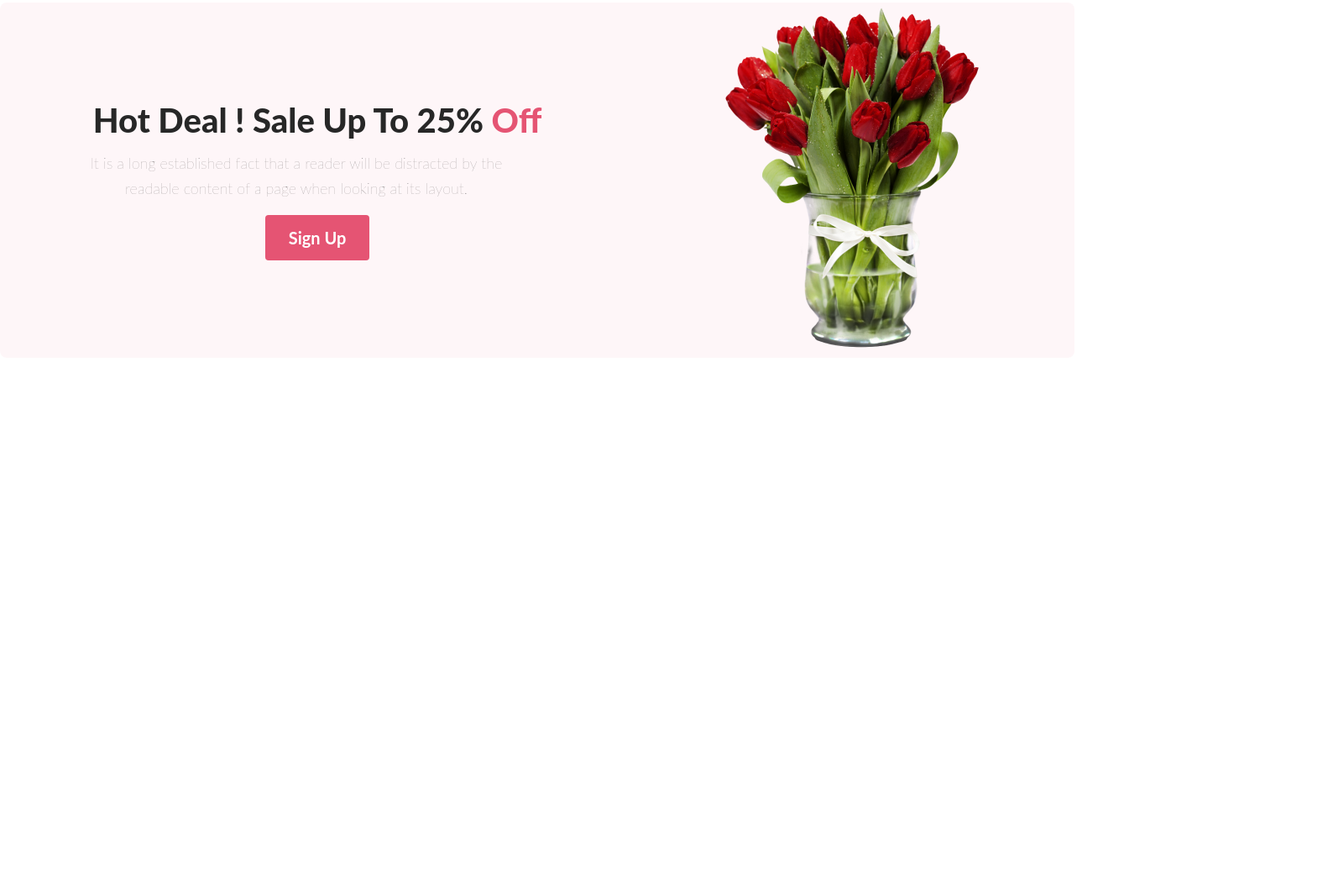
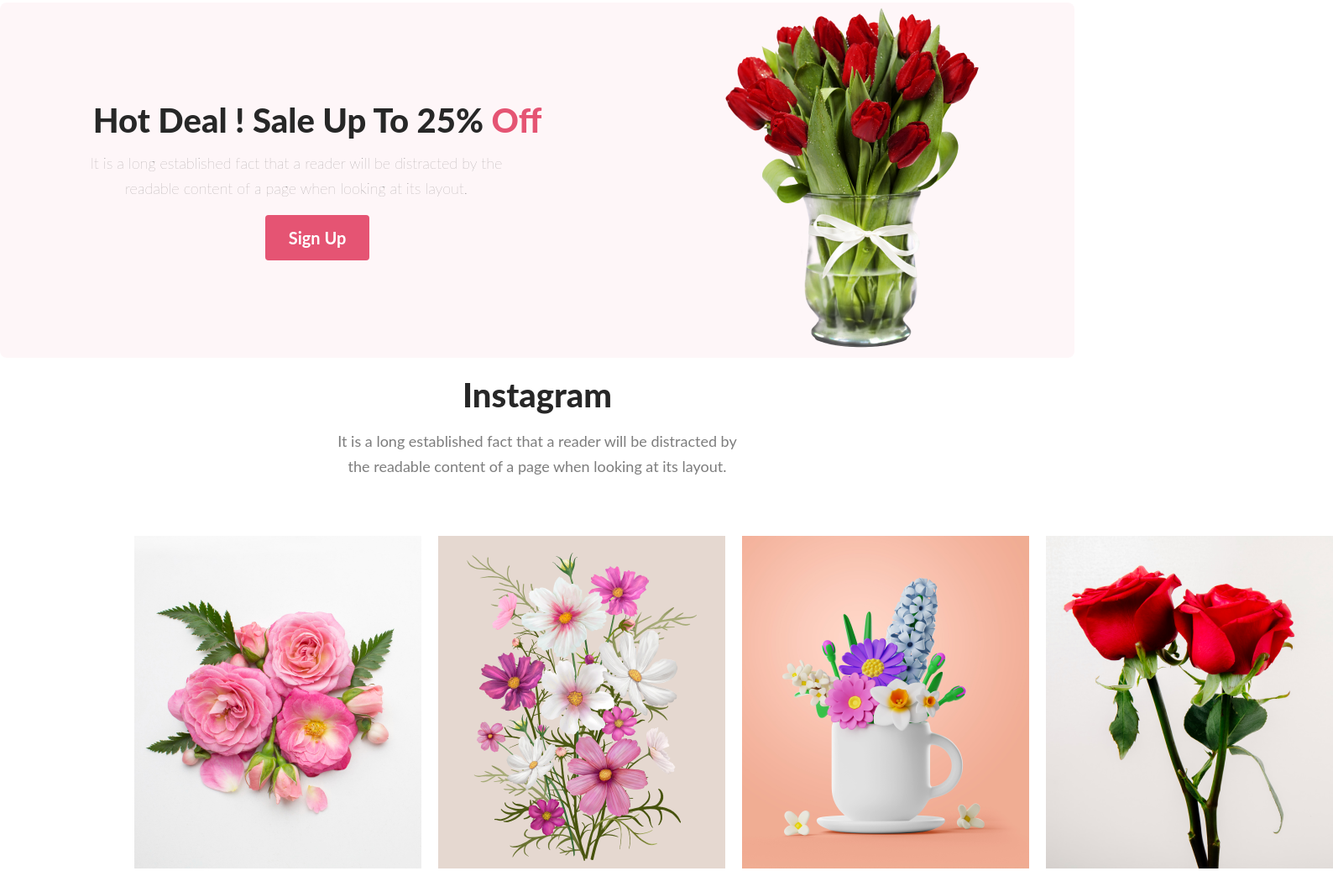
Before and after one commit to usainu969/demo-assignment, a plain HTML site: page flower-shop-assignment/index.html in a window 1280 px wide. Shown: the part 1786-2823 px from the top of the page at 84% size, 1588 px wide, since content can reach past the window. Before the commit the page ends 2212 px from the top, so only its background shows below. Drawn offline with Linux system fonts and the light colour scheme.

Commit message:
four flower added and instagram

```diff
--- a/flower-shop-assignment/index.html
+++ b/flower-shop-assignment/index.html
@@ -90,6 +90,41 @@
         </div>
     </div>
 </section>
+
+<section>
+    <div class="container">
+        <div class="section-heading">
+            <h2>Instagram</h2>
+            <p>It is a long established fact that a reader will be distracted by the readable content of a page when looking at its layout.</p>
+        </div>
+    </div>
+</section>
+<section>
+    <div class="container">
+        <div class="section-content">
+
+                <div class="flower-img">
+                    <img src="Flower Asset/Flower 01.png" alt="">
+                </div>
+
+                <div class="flower-img">
+                    <img src="Flower Asset/Rectangle 4.png" alt="">
+                </div>
+
+
+                <div class="flower-img">
+                    <img src="Flower Asset/Rectangle 5.png" alt="">
+                </div>
+
+
+                <div class="flower-img">
+                    <img src="Flower Asset/Rectangle 6.png" alt="">
+                </div>
+
+        </div>
+    </div>
+</section>
+
 </body>
 
 </html>
--- a/flower-shop-assignment/styles/styles.css
+++ b/flower-shop-assignment/styles/styles.css
@@ -197,7 +197,7 @@ button:hover {
     text-align: center;
 }
 
-#hot-deal .hot-deal-text{
+#hot-deal .hot-deal-text {
     width: 75%;
     max-width: 550px;
 }
@@ -232,3 +232,5 @@ button:hover {
 .hot-deal-text button {
     margin-top: 32px;
 }
+
+/* --------social images styles------- */
```
